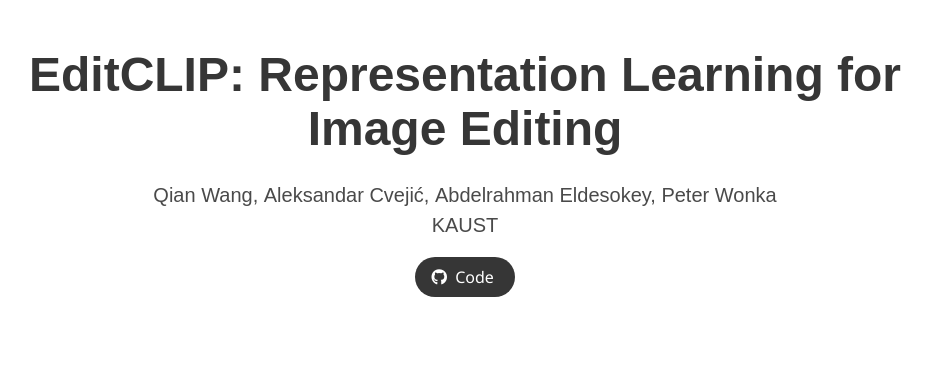
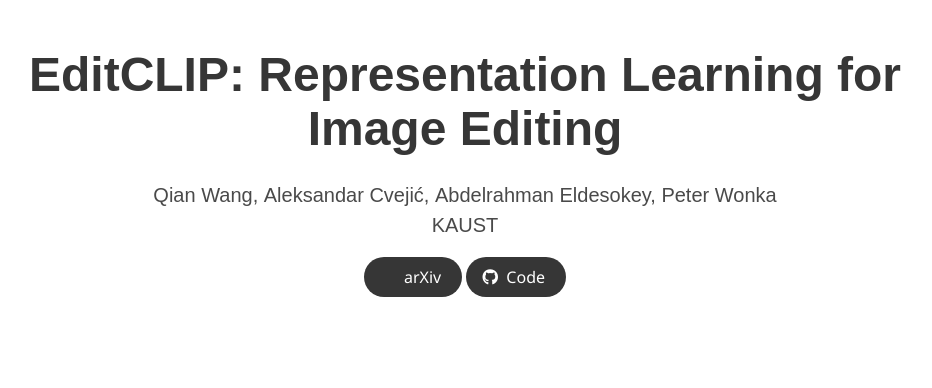
Before and after one commit to QianWangX/EditCLIP, a plain HTML site: page index.html in a window 1280 px wide. Shown: the top 388 px of the page, without its empty margins (175-1107 px from the left). Drawn offline with nearby package versions, Linux system fonts and the light colour scheme; some icons are missing; a web font is replaced by a local one.

Commit message:
Add arxiv link

```diff
--- a/index.html
+++ b/index.html
@@ -68,9 +68,8 @@
 
           <div class="column has-text-centered">
             <div class="publication-links">
-              <!--
               <span class="link-block">
-                <a href="https://arxiv.org/abs/2405.16947"
+                <a href="https://arxiv.org/abs/2503.20318"
                    class="external-link button is-normal is-rounded is-dark">
                   <span class="icon">
                       <i class="ai ai-arxiv"></i>
@@ -78,7 +77,6 @@
                   <span>arXiv</span>
                 </a>
               </span>
-            -->
 
               <!-- Code Link. -->
               <span class="link-block">
```
